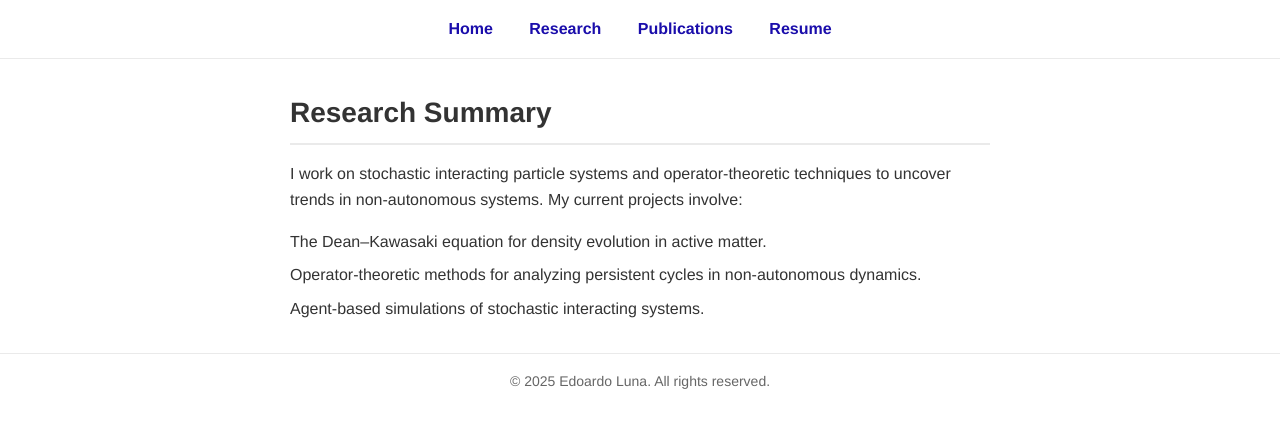
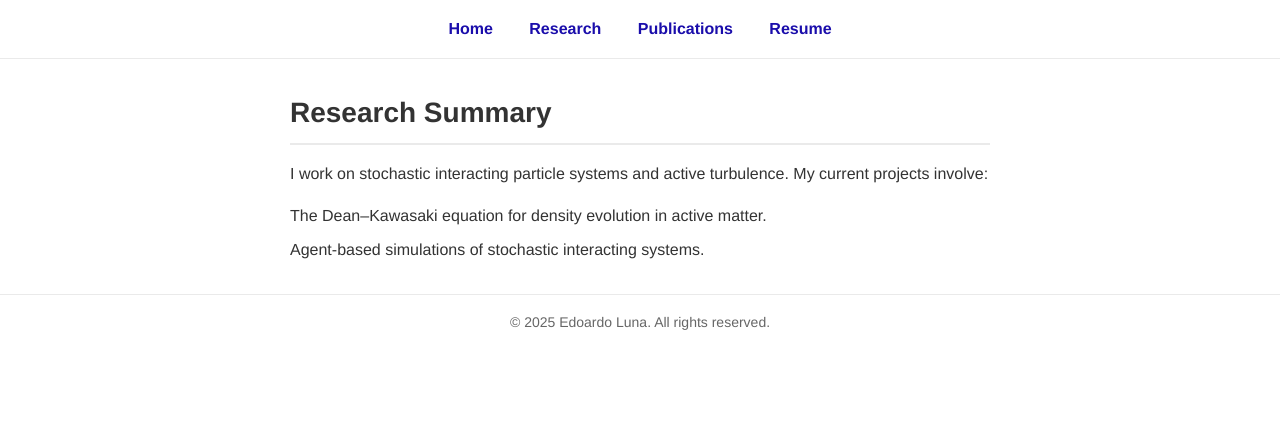
Before and after one commit to edoardoluna/edoardoluna.github.io, a plain HTML site: page research.html in a window 1280 px wide. Drawn offline with Linux system fonts and the light colour scheme.

Commit message:
Update research.html

```diff
--- a/research.html
+++ b/research.html
@@ -24,10 +24,9 @@
   <div class="container">
     <section id="research">
       <h2>Research Summary</h2>
-      <p>I work on stochastic interacting particle systems and operator-theoretic techniques to uncover trends in non-autonomous systems. My current projects involve:</p>
+      <p>I work on stochastic interacting particle systems and active turbulence. My current projects involve:</p>
       <ul>
         <li>The Dean–Kawasaki equation for density evolution in active matter.</li>
-        <li>Operator-theoretic methods for analyzing persistent cycles in non-autonomous dynamics.</li>
         <li>Agent-based simulations of stochastic interacting systems.</li>
       </ul>
     </section>
```
